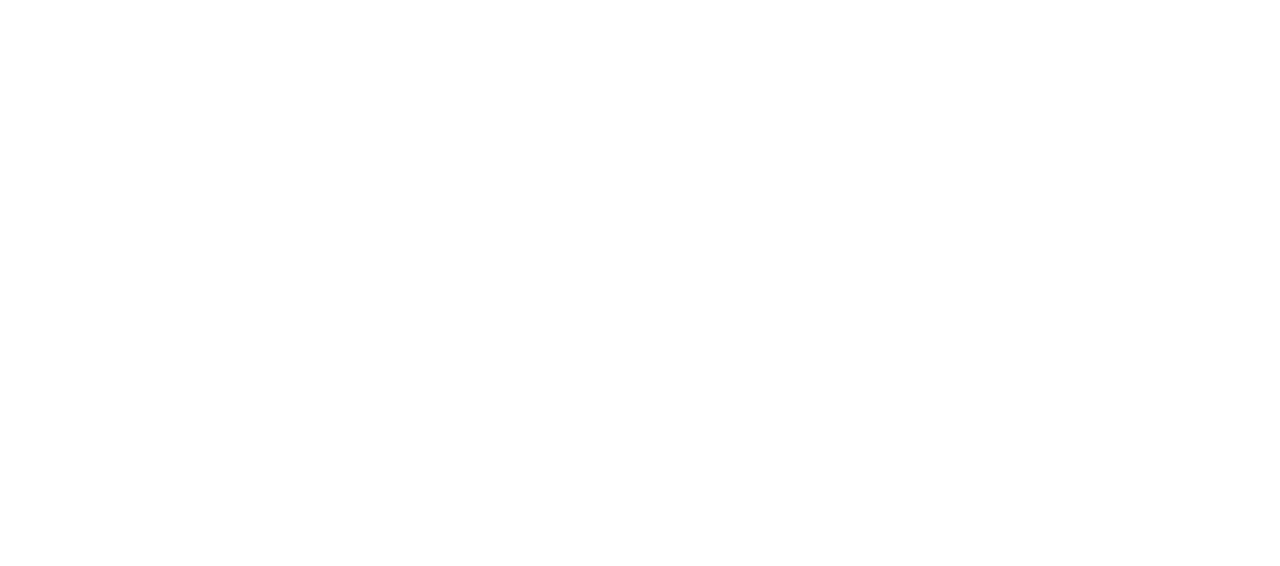
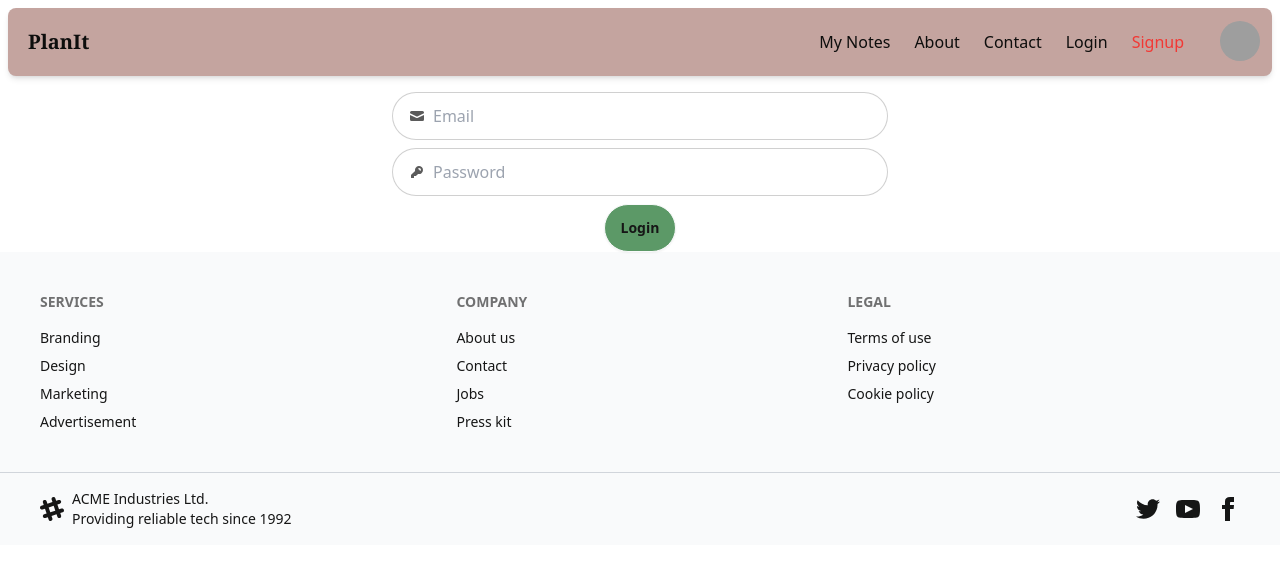
Before and after one commit to yashi-15/PlanIt, a React (Vite) app in the folder PlanIt/: page /signup in a window 1280 px wide. Before the commit this address had no page. Shown: the top 566 px of the page. Built offline with nearby package versions, Linux system fonts and the light colour scheme; grey boxes are pictures that could not be loaded.

Commit message:
basic login signup frontend created

```diff
--- a/PlanIt/src/App.jsx
+++ b/PlanIt/src/App.jsx
@@ -7,6 +7,8 @@
 import Layout from "./components/Layout";
 import Contact from "./components/Contact";
 import NoteState from "./context/notes/noteState";
+import Login from "./components/Login";
+import Signup from "./components/Signup";
 
 function App() {
     return (
@@ -18,6 +20,8 @@
                         <Route path="mynotes" element={<Notes />} />
                         <Route path="about" element={<About />} />
                         <Route path="contact" element={<Contact />} />
+                        <Route path="login" element={<Login />} />
+                        <Route path="signup" element={<Signup />} />
                     </Route>
                 </Routes>
             </BrowserRouter>
--- a/PlanIt/src/components/Layout.jsx
+++ b/PlanIt/src/components/Layout.jsx
@@ -9,7 +9,7 @@
   return (
     <>
     <Navbar />
-    <Alert />
+    {/* <Alert /> */}
     <Outlet />
     <Footer />
     </>
--- /dev/null
+++ b/PlanIt/src/components/Login.jsx
@@ -0,0 +1,34 @@
+import React from "react";
+
+const Login = () => {
+    return (
+        <div className="flex justify-center">
+            <form style={{ width: "40%" }}>
+                <label className="input input-bordered flex items-center gap-2 m-2">
+                    <svg xmlns="http://www.w3.org/2000/svg" viewBox="0 0 16 16" fill="currentColor" className="h-4 w-4 opacity-70">
+                        <path d="M2.5 3A1.5 1.5 0 0 0 1 4.5v.793c.026.009.051.02.076.032L7.674 8.51c.206.1.446.1.652 0l6.598-3.185A.755.755 0 0 1 15 5.293V4.5A1.5 1.5 0 0 0 13.5 3h-11Z" />
+                        <path d="M15 6.954 8.978 9.86a2.25 2.25 0 0 1-1.956 0L1 6.954V11.5A1.5 1.5 0 0 0 2.5 13h11a1.5 1.5 0 0 0 1.5-1.5V6.954Z" />
+                    </svg>
+                    <input type="text" className="grow" placeholder="Email" />
+                </label>
+
+                <label className="input input-bordered flex items-center gap-2 m-2">
+                    <svg xmlns="http://www.w3.org/2000/svg" viewBox="0 0 16 16" fill="currentColor" className="h-4 w-4 opacity-70">
+                        <path
+                            fillRule="evenodd"
+                            d="M14 6a4 4 0 0 1-4.899 3.899l-1.955 1.955a.5.5 0 0 1-.353.146H5v1.5a.5.5 0 0 1-.5.5h-2a.5.5 0 0 1-.5-.5v-2.293a.5.5 0 0 1 .146-.353l3.955-3.955A4 4 0 1 1 14 6Zm-4-2a.75.75 0 0 0 0 1.5.5.5 0 0 1 .5.5.75.75 0 0 0 1.5 0 2 2 0 0 0-2-2Z"
+                            clipRule="evenodd"
+                        />
+                    </svg>
+                    <input type="password" className="grow" placeholder="Password" />
+                </label>
+
+                <div className="text-center">
+                    <button className="btn bg-green">Login</button>
+                </div>
+            </form>
+        </div>
+    );
+};
+
+export default Login;
--- a/PlanIt/src/components/Navbar.jsx
+++ b/PlanIt/src/components/Navbar.jsx
@@ -20,6 +20,12 @@
                     </li>
                     <li className="p-3">
                     <NavLink to="/contact" className={({isActive}) => `${isActive ?  "text-red" : "text-black"}`}>Contact</NavLink>
+                    </li>
+                    <li className="p-3">
+                    <NavLink to="/login" className={({isActive}) => `${isActive ?  "text-red" : "text-black"}`}>Login</NavLink>
+                    </li>
+                    <li className="p-3">
+                    <NavLink to="/signup" className={({isActive}) => `${isActive ?  "text-red" : "text-black"}`}>Signup</NavLink>
                     </li>
                 </ul>
                 <div className="dropdown dropdown-end">
--- /dev/null
+++ b/PlanIt/src/components/Signup.jsx
@@ -0,0 +1,42 @@
+import React from 'react'
+
+const Signup = () => {
+
+
+
+    const handleLoginBtn = (e) =>{
+        e.preventDefault();
+        console.log("Login button clicked");
+    }
+
+  return (
+    <div className="flex justify-center">
+            <form style={{ width: "40%" }} onSubmit={handleLoginBtn}>
+                <label htmlFor='email' className="input input-bordered flex items-center gap-2 m-2">
+                    <svg xmlns="http://www.w3.org/2000/svg" viewBox="0 0 16 16" fill="currentColor" className="h-4 w-4 opacity-70">
+                        <path d="M2.5 3A1.5 1.5 0 0 0 1 4.5v.793c.026.009.051.02.076.032L7.674 8.51c.206.1.446.1.652 0l6.598-3.185A.755.755 0 0 1 15 5.293V4.5A1.5 1.5 0 0 0 13.5 3h-11Z" />
+                        <path d="M15 6.954 8.978 9.86a2.25 2.25 0 0 1-1.956 0L1 6.954V11.5A1.5 1.5 0 0 0 2.5 13h11a1.5 1.5 0 0 0 1.5-1.5V6.954Z" />
+                    </svg>
+                    <input type="text" className="grow" id='email' name='email' placeholder="Email" />
+                </label>
+
+                <label htmlFor='password' className="input input-bordered flex items-center gap-2 m-2">
+                    <svg xmlns="http://www.w3.org/2000/svg" viewBox="0 0 16 16" fill="currentColor" className="h-4 w-4 opacity-70">
+                        <path
+                            fillRule="evenodd"
+                            d="M14 6a4 4 0 0 1-4.899 3.899l-1.955 1.955a.5.5 0 0 1-.353.146H5v1.5a.5.5 0 0 1-.5.5h-2a.5.5 0 0 1-.5-.5v-2.293a.5.5 0 0 1 .146-.353l3.955-3.955A4 4 0 1 1 14 6Zm-4-2a.75.75 0 0 0 0 1.5.5.5 0 0 1 .5.5.75.75 0 0 0 1.5 0 2 2 0 0 0-2-2Z"
+                            clipRule="evenodd"
+                        />
+                    </svg>
+                    <input type="password" className="grow" id='password' name='password' placeholder="Password" />
+                </label>
+
+                <div className="text-center">
+                    <button className="btn bg-green">Login</button>
+                </div>
+            </form>
+        </div>
+  )
+}
+
+export default Signup
```
